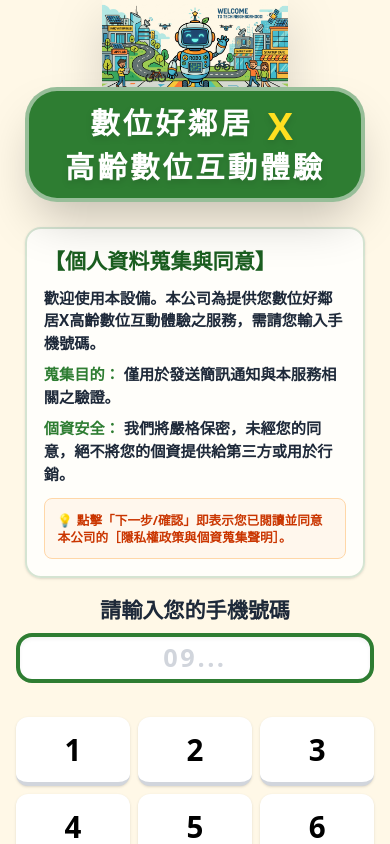
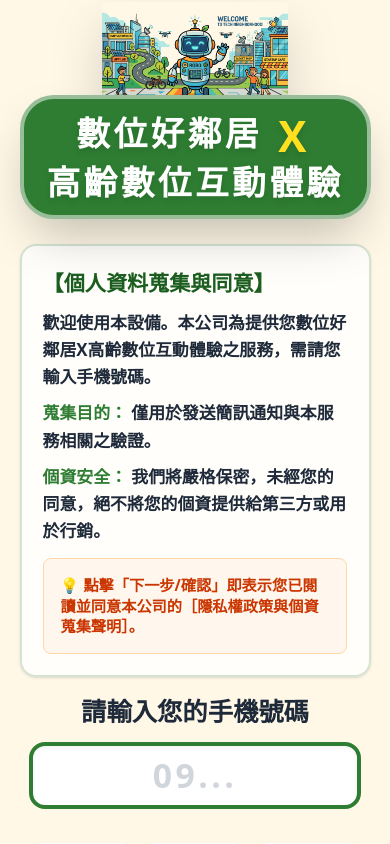
Before and after one commit to bertbehappy/IMEI_KIOSK_Demo, a React (Vite) app: page / in a window 390 px wide. Built offline with nearby package versions, Linux system fonts and the light colour scheme.

Commit message:
style: adjust portrait mode layout for kiosk screen
Optimize padding and border radius for portrait orientation to ensure better content visibility and spacing on the interactive kiosk display.

```diff
--- a/src/components/Kiosk.tsx
+++ b/src/components/Kiosk.tsx
@@ -56,7 +56,7 @@ function StepWelcome({ onNext, onAdmin, survey, updateSurvey }: { onNext: () =>
   };
 
   return (
-    <div className="flex-1 flex flex-col landscape:flex-row p-4 sm:p-6 lg:p-8 text-center bg-[#FFF8E7] overflow-y-auto relative h-full gap-2 sm:gap-4 lg:gap-8 max-w-[1920px] mx-auto items-center w-full justify-evenly">
+    <div className="flex-1 flex flex-col landscape:flex-row p-4 sm:p-6 lg:p-8 portrait:py-[4vh] text-center bg-[#FFF8E7] overflow-y-auto relative h-full gap-2 sm:gap-4 lg:gap-8 max-w-[1920px] mx-auto items-center w-full justify-evenly">
 
       {/* 彈跳框阻擋 */}
       <AnimatePresence>
@@ -98,9 +98,9 @@ function StepWelcome({ onNext, onAdmin, survey, updateSurvey }: { onNext: () =>
       <div className="flex-shrink-0 flex flex-col items-center justify-center pt-2 landscape:w-1/2 w-full portrait:h-[22vh]" onClick={handleTitleClick}>
         <div className="relative flex flex-col items-center w-full h-full justify-end">
           <img src={mascotImg} alt="Mascot" className="w-auto h-[12vh] landscape:h-[40vh] object-contain mix-blend-multiply drop-shadow-2xl portrait:mb-[-1vh] landscape:mb-[-40px] relative z-0" />
-          <div className="bg-[#2E7D32] text-white px-4 py-3 sm:px-8 sm:py-4 lg:px-12 lg:py-6 rounded-[2rem] sm:rounded-[3rem] shadow-2xl relative z-10 border-4 sm:border-8 border-white/50 backdrop-blur-sm w-[95%] sm:w-auto">
-            <h1 className="text-2xl sm:text-3xl md:text-4xl lg:text-5xl font-black tracking-widest text-center leading-snug drop-shadow-md m-0 portrait:text-[3.5vh] portrait:leading-tight">
-              數位好鄰居 <span className="text-yellow-300 mx-1 sm:mx-2 text-3xl sm:text-4xl lg:text-6xl portrait:text-[4.5vh] align-middle">X</span><br className="landscape:hidden" /> 高齡數位互動體驗
+          <div className="bg-[#2E7D32] text-white px-4 py-3 sm:px-8 sm:py-4 lg:px-12 lg:py-6 rounded-[2rem] sm:rounded-[3rem] portrait:rounded-[4vh] shadow-2xl relative z-10 border-4 sm:border-8 border-white/50 backdrop-blur-sm w-[95%] sm:w-auto portrait:w-[90vw] portrait:max-w-none">
+            <h1 className="text-2xl sm:text-3xl md:text-4xl lg:text-5xl font-black tracking-widest text-center leading-snug drop-shadow-md m-0 portrait:text-[4vh] portrait:leading-tight">
+              數位好鄰居 <span className="text-yellow-300 mx-1 sm:mx-2 text-3xl sm:text-4xl lg:text-6xl portrait:text-[5vh] align-middle">X</span><br className="landscape:hidden" /> 高齡數位互動體驗
             </h1>
           </div>
         </div>
@@ -121,25 +121,25 @@ function StepWelcome({ onNext, onAdmin, survey, updateSurvey }: { onNext: () =>
 
 
       {/* 互動區 */}
-      <div className="flex flex-col gap-2 sm:gap-4 landscape:gap-8 flex-1 w-full landscape:w-1/2 items-center justify-center max-w-3xl mx-auto min-h-0 pb-2">
+      <div className="flex flex-col gap-2 sm:gap-4 landscape:gap-8 flex-1 w-full landscape:w-1/2 items-center justify-center max-w-3xl portrait:max-w-[90vw] mx-auto min-h-0 pb-2">
         {/* Privacy (Portrait) */}
-        <div className="bg-white/80 p-3 sm:p-4 portrait:p-[2vh] rounded-2xl border-2 border-[#2E7D32]/20 text-left shadow-sm w-[95%] max-w-2xl shrink-0 landscape:hidden mt-2 sm:mt-4 portrait:mt-[2vh]">
+        <div className="bg-white/80 p-3 sm:p-4 portrait:p-[2.5vh] rounded-2xl border-2 border-[#2E7D32]/20 text-left shadow-sm w-full shrink-0 landscape:hidden mt-2 sm:mt-4 portrait:mt-[2vh]">
           <h2 className="text-lg sm:text-xl portrait:text-[2.5vh] font-black text-[#1B5E20] mb-1 sm:mb-2 portrait:mb-[1vh]">【個人資料蒐集與同意】</h2>
-          <div className="text-sm sm:text-base portrait:text-[1.8vh] text-gray-800 leading-snug portrait:leading-normal space-y-1 portrait:space-y-[1vh] font-bold">
+          <div className="text-sm sm:text-base portrait:text-[2vh] text-gray-800 leading-snug portrait:leading-relaxed space-y-1 portrait:space-y-[1vh] font-bold">
             <p>歡迎使用本設備。本公司為提供您數位好鄰居X高齡數位互動體驗之服務，需請您輸入手機號碼。</p>
             <p><span className="text-[#2E7D32]">蒐集目的：</span> 僅用於發送簡訊通知與本服務相關之驗證。</p>
             <p><span className="text-[#2E7D32]">個資安全：</span> 我們將嚴格保密，未經您的同意，絕不將您的個資提供給第三方或用於行銷。</p>
-            <p className="text-orange-700 bg-orange-50 p-2 portrait:p-[1.5vh] rounded-lg border border-orange-200 mt-2 portrait:mt-[1.5vh] text-xs sm:text-sm portrait:text-[1.5vh]">
+            <p className="text-orange-700 bg-orange-50 p-2 portrait:p-[2vh] rounded-lg border border-orange-200 mt-2 portrait:mt-[1.5vh] text-xs sm:text-sm portrait:text-[1.8vh]">
               💡 點擊「下一步/確認」即表示您已閱讀並同意本公司的［隱私權政策與個資蒐集聲明］。
             </p>
           </div>
         </div>
 
         {/* Numpad */}
-        <div className="flex flex-col items-center w-full max-w-md shrink-0 flex-1 justify-center min-h-0 portrait:justify-start portrait:mt-[1vh]">
-          <h3 className="text-xl sm:text-2xl md:text-3xl lg:text-4xl font-bold text-gray-800 mb-2 sm:mb-4 portrait:mb-[1vh] portrait:text-[2.5vh]">請輸入您的手機號碼</h3>
+        <div className="flex flex-col items-center w-full max-w-md portrait:max-w-[85vw] shrink-0 flex-1 justify-center min-h-0 portrait:justify-start portrait:mt-[1vh]">
+          <h3 className="text-xl sm:text-2xl md:text-3xl lg:text-4xl font-bold text-gray-800 mb-2 sm:mb-4 portrait:mb-[1.5vh] portrait:text-[3vh]">請輸入您的手機號碼</h3>
 
-          <div className="w-full bg-white border-4 border-[#2E7D32] rounded-2xl h-14 sm:h-16 md:h-20 lg:h-24 portrait:h-[6vh] flex items-center justify-center text-2xl sm:text-4xl md:text-5xl lg:text-6xl portrait:text-[3vh] font-black tracking-widest text-gray-900 mb-1 sm:mb-2 portrait:mb-[1vh] relative shadow-inner shrink-0">
+          <div className="w-full bg-white border-4 border-[#2E7D32] rounded-2xl h-14 sm:h-16 md:h-20 lg:h-24 portrait:h-[8vh] flex items-center justify-center text-2xl sm:text-4xl md:text-5xl lg:text-6xl portrait:text-[4vh] font-black tracking-widest text-gray-900 mb-1 sm:mb-2 portrait:mb-[1vh] relative shadow-inner shrink-0">
             {phone || <span className="text-gray-300">09...</span>}
           </div>
 
```
